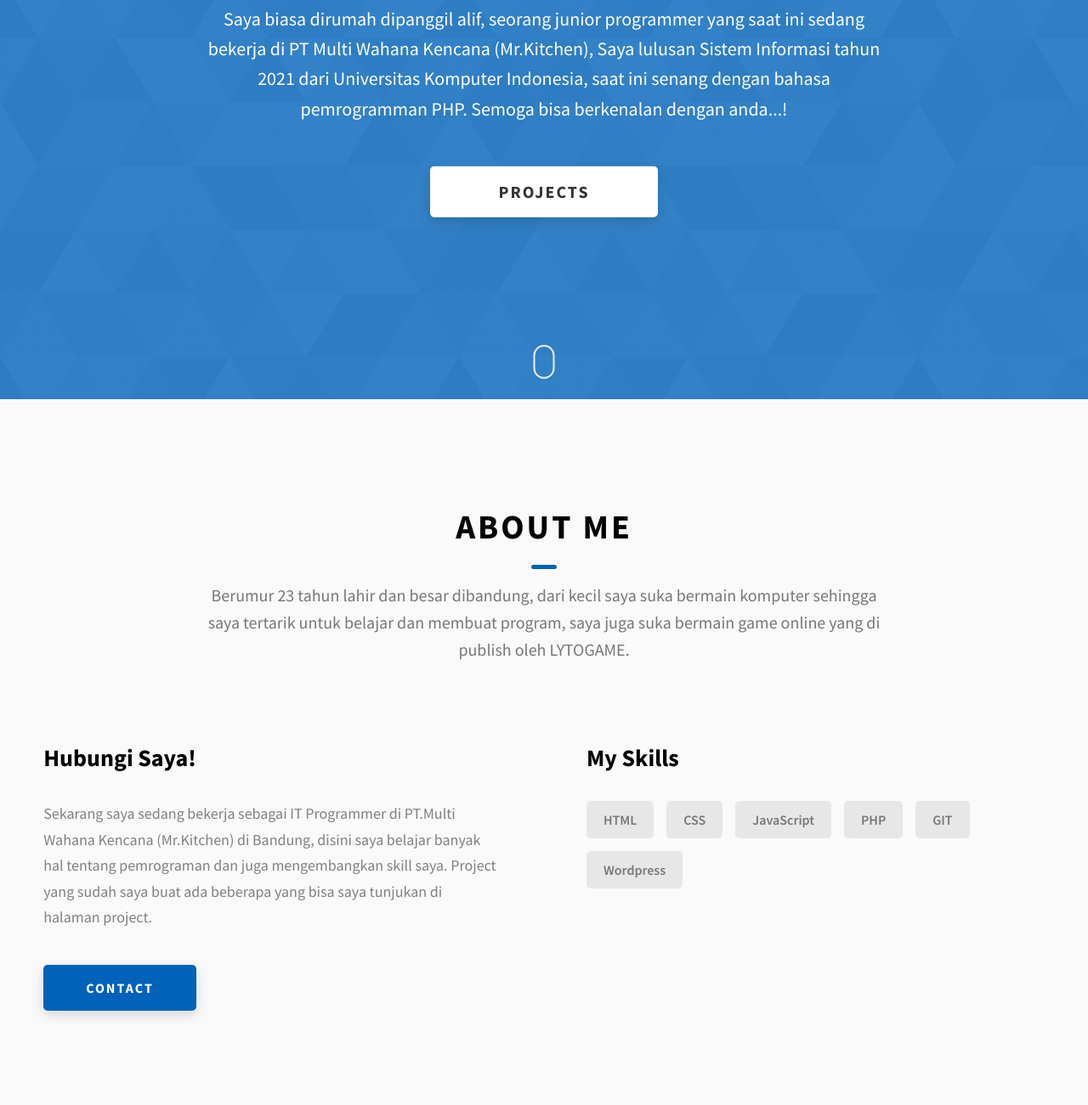
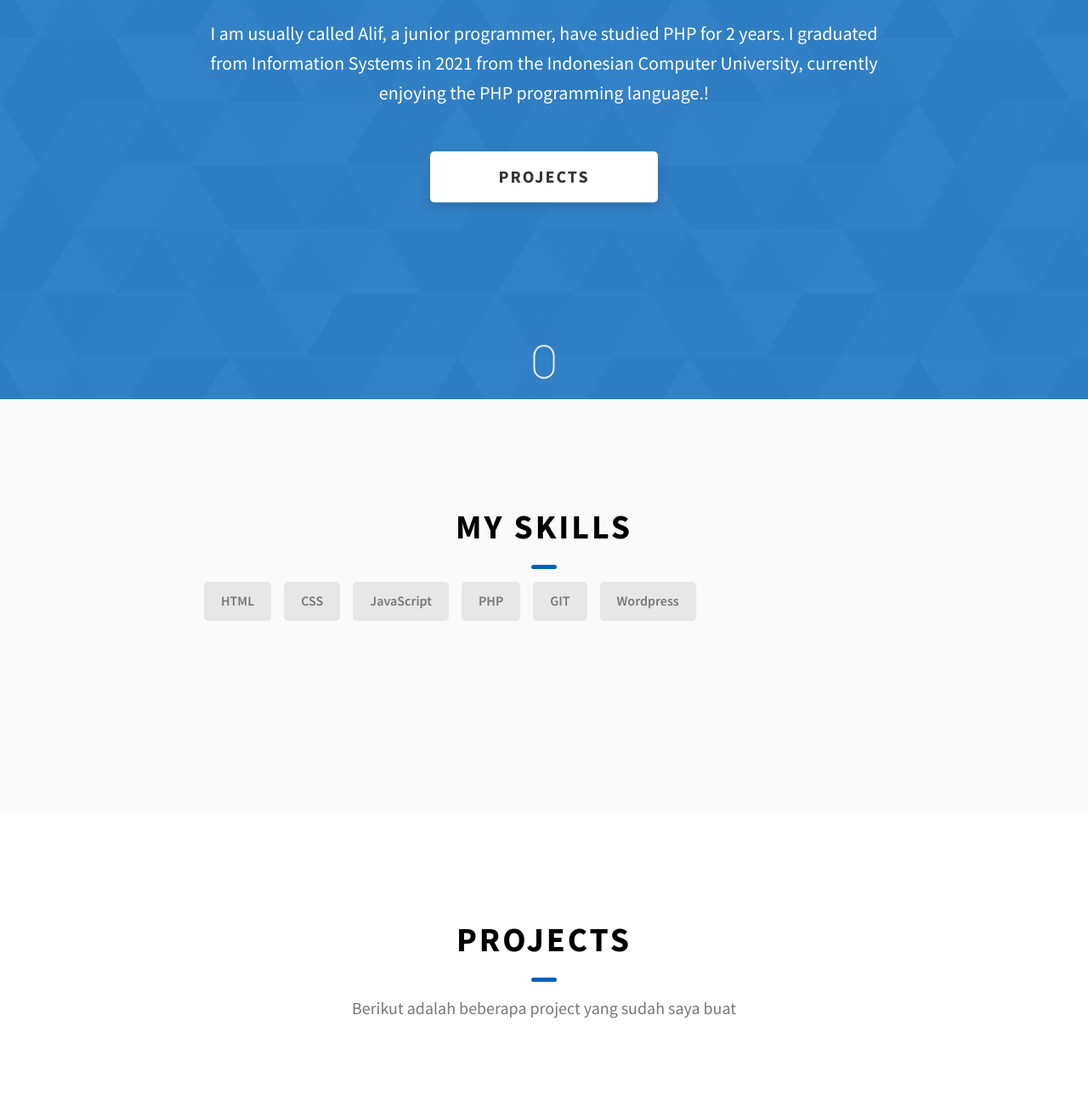
Before and after one commit to alif666-mwk/portfolio, a website: page index.html in a window 1280 px wide. Shown: the part 330-1631 px from the top of the page at 85% size. Drawn offline with Linux system fonts and the light colour scheme.

Commit message:
Update index.html

```diff
--- a/index.html
+++ b/index.html
@@ -73,13 +73,10 @@
   </header>
   <section class="home-hero">
     <div class="home-hero__content">
-      <h1 class="heading-primary">Hello, Saya Rizqi Alif</h1>
+      <h1 class="heading-primary">Hello, I'm Rizqi Alif</h1>
       <div class="home-hero__info">
         <p class="text-primary">
-          Saya biasa dirumah dipanggil alif, seorang junior programmer yang saat ini sedang bekerja di PT Multi Wahana
-          Kencana (Mr.Kitchen), Saya
-          lulusan Sistem Informasi tahun 2021 dari Universitas Komputer Indonesia, saat ini senang dengan bahasa
-          pemrogramman PHP. Semoga bisa berkenalan dengan anda...!
+          I am usually called Alif, a junior programmer, have studied PHP for 2 years. I graduated from Information Systems in 2021 from the Indonesian Computer University, currently enjoying the PHP programming language.!
         </p>
       </div>
       <div class="home-hero__cta">
@@ -120,27 +117,9 @@
   <section id="about" class="about sec-pad">
     <div class="main-container">
       <h2 class="heading heading-sec heading-sec__mb-med">
-        <span class="heading-sec__main">About Me</span>
+        <span class="heading-sec__main">My Skills</span>
         <span class="heading-sec__sub">
-          Berumur 23 tahun lahir dan besar dibandung, dari kecil saya suka bermain komputer sehingga saya tertarik untuk
-          belajar dan membuat program, saya juga suka bermain game online yang di publish oleh LYTOGAME.
-        </span>
-      </h2>
-      <div class="about__content">
-        <div class="about__content-main">
-          <h3 class="about__content-title">Hubungi Saya!</h3>
-          <div class="about__content-details">
-            <p class="about__content-details-para">
-              Sekarang saya sedang bekerja sebagai IT Programmer di PT.Multi Wahana Kencana (Mr.Kitchen) di Bandung,
-              disini saya belajar banyak hal tentang pemrograman dan juga mengembangkan skill saya. Project yang
-              sudah saya buat ada beberapa yang bisa saya tunjukan di halaman project.
-            </p>
-          </div>
-          <a href="./#contact" class="btn btn--med btn--theme dynamicBgClr">Contact</a>
-        </div>
-        <div class="about__content-skills">
-          <h3 class="about__content-title">My Skills</h3>
-          <div class="skills">
+         <div class="skills">
             <div class="skills__skill">HTML</div>
             <div class="skills__skill">CSS</div>
             <div class="skills__skill">JavaScript</div>
@@ -148,8 +127,8 @@
             <div class="skills__skill">GIT</div>
             <div class="skills__skill">Wordpress</div>
           </div>
-        </div>
-      </div>
+        </span>
+      </h2>
     </div>
   </section>
   <section id="projects" class="projects sec-pad">
```
